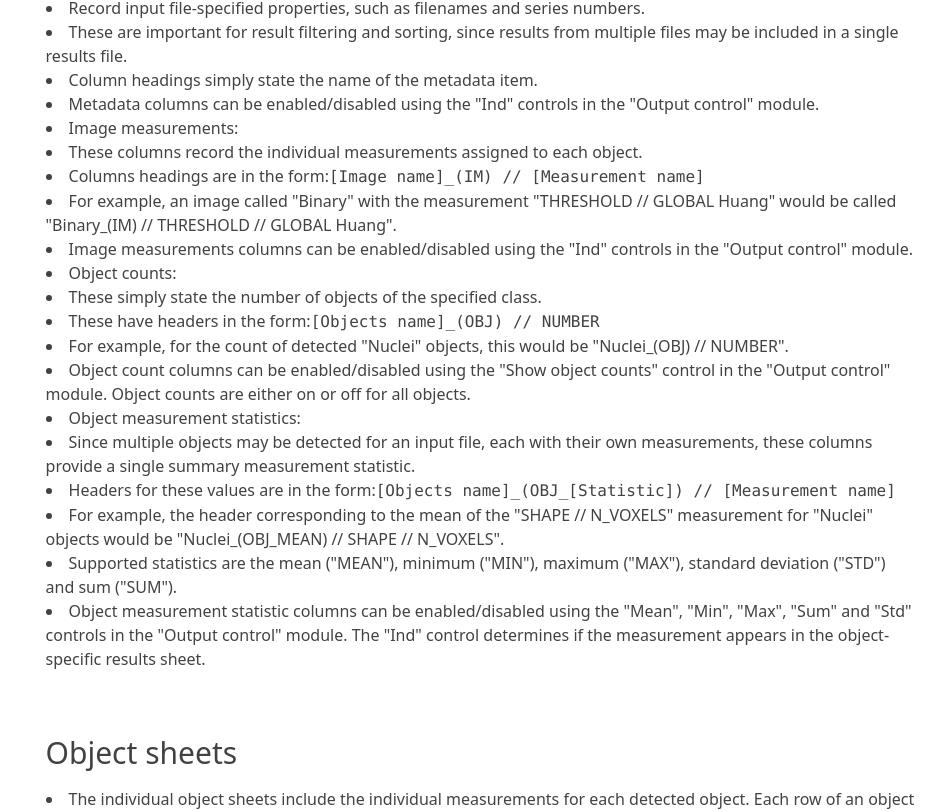
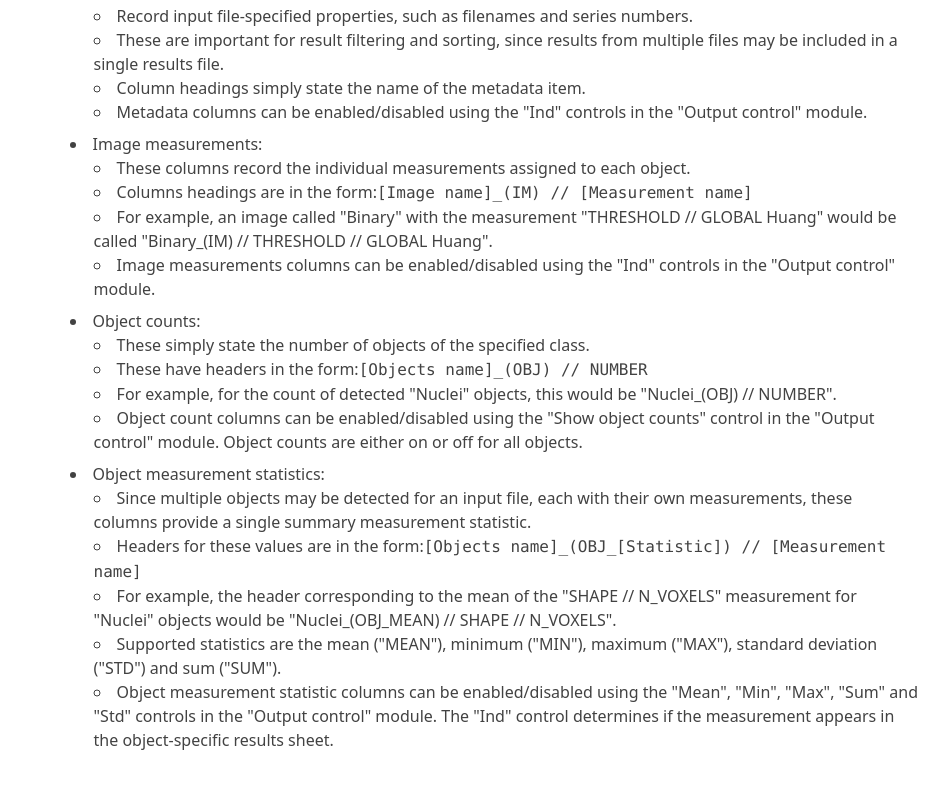
Before and after one commit to mianalysis/mianalysis.github.io, a Next.js app: page /guides/results-format in a window 1280 px wide. Shown: the part 935-1746 px from the top of the page, without its empty margins (346-1280 px from the left). Built offline with nearby package versions, Linux system fonts and the light colour scheme.

Commit message:
Indented lists

```diff
--- a/src/app/globals.css
+++ b/src/app/globals.css
@@ -48,11 +48,21 @@ h3 {
 
 /* List defaults */
 ol {
-  @apply list-inside list-decimal;
+  @apply list-inside list-decimal pl-6 pb-2;
+  > li > ul {
+    list-style-type: circle;
+  }
 }
 
 ul {
-  @apply list-inside list-disc;
+  @apply list-inside list-disc pl-6 pb-2;
+  > li > ul {
+    list-style-type: circle;
+  }
+}
+
+.tree-item {
+  @apply pl-0 pb-0;
 }
 
 /* Table defaults */
--- a/src/app/guides/results-format/page.tsx
+++ b/src/app/guides/results-format/page.tsx
@@ -81,6 +81,7 @@ export default function ResultsFormat() {
 
           <li>
             Image measurements:
+            <ul>
               <li>These columns record the individual measurements assigned to each object.</li>
               <li>
                 Columns headings are in the form:
@@ -92,9 +93,10 @@ export default function ResultsFormat() {
                 Huang&quot;.
               </li>
               <li>
-              Image measurements columns can be enabled/disabled using the &quot;Ind&quot; controls
-              in the &quot;Output control&quot; module.
+                Image measurements columns can be enabled/disabled using the &quot;Ind&quot;
+                controls in the &quot;Output control&quot; module.
               </li>
+            </ul>
           </li>
 
           <li>
@@ -119,6 +121,7 @@ export default function ResultsFormat() {
 
           <li>
             Object measurement statistics:
+            <ul>
               <li>
                 Since multiple objects may be detected for an input file, each with their own
                 measurements, these columns provide a single summary measurement statistic.
@@ -128,9 +131,9 @@ export default function ResultsFormat() {
                 <code>[Objects name]_(OBJ_[Statistic]) // [Measurement name]</code>
               </li>
               <li>
-              For example, the header corresponding to the mean of the &quot;SHAPE // N_VOXELS&quot;
-              measurement for &quot;Nuclei&quot; objects would be &quot;Nuclei_(OBJ_MEAN) // SHAPE
-              // N_VOXELS&quot;.
+                For example, the header corresponding to the mean of the &quot;SHAPE //
+                N_VOXELS&quot; measurement for &quot;Nuclei&quot; objects would be
+                &quot;Nuclei_(OBJ_MEAN) // SHAPE // N_VOXELS&quot;.
               </li>
               <li>
                 Supported statistics are the mean (&quot;MEAN&quot;), minimum (&quot;MIN&quot;),
@@ -140,9 +143,11 @@ export default function ResultsFormat() {
               <li>
                 Object measurement statistic columns can be enabled/disabled using the
                 &quot;Mean&quot;, &quot;Min&quot;, &quot;Max&quot;, &quot;Sum&quot; and
-              &quot;Std&quot; controls in the &quot;Output control&quot; module. The &quot;Ind&quot;
-              control determines if the measurement appears in the object-specific results sheet.
+                &quot;Std&quot; controls in the &quot;Output control&quot; module. The
+                &quot;Ind&quot; control determines if the measurement appears in the object-specific
+                results sheet.
               </li>
+            </ul>
           </li>
         </ul>
       </section>
--- a/src/components/TreeNav.tsx
+++ b/src/components/TreeNav.tsx
@@ -19,7 +19,7 @@ export default function TreeNav({ node, depth = 1 }: Props) {
   );
 
   return (
-    <ul className="list-none text-gray-500">
+    <ul className="tree-item list-none text-gray-500">
       {internalChildren.map((child) => (
         <InternalNode key={child.path} node={child} depth={depth} />
       ))}
--- a/src/components/layout/NavBar.tsx
+++ b/src/components/layout/NavBar.tsx
@@ -35,7 +35,7 @@ export default function NavBar() {
       <div className="flex justify-between gap-x-8 py-2 max-sm:px-4">
         <Logo />
 
-        <ul className="flex max-sm:hidden list-none items-center gap-x-8">{links}</ul>
+        <ul className="flex max-sm:hidden list-none items-center gap-x-8 pl-0 pb-0">{links}</ul>
 
         <button type="button" onClick={toggle} className="sm:hidden" ref={buttonRef}>
           <MdMenu size={32} />
```
Lines whose indentation alone changed are shown as unchanged.
